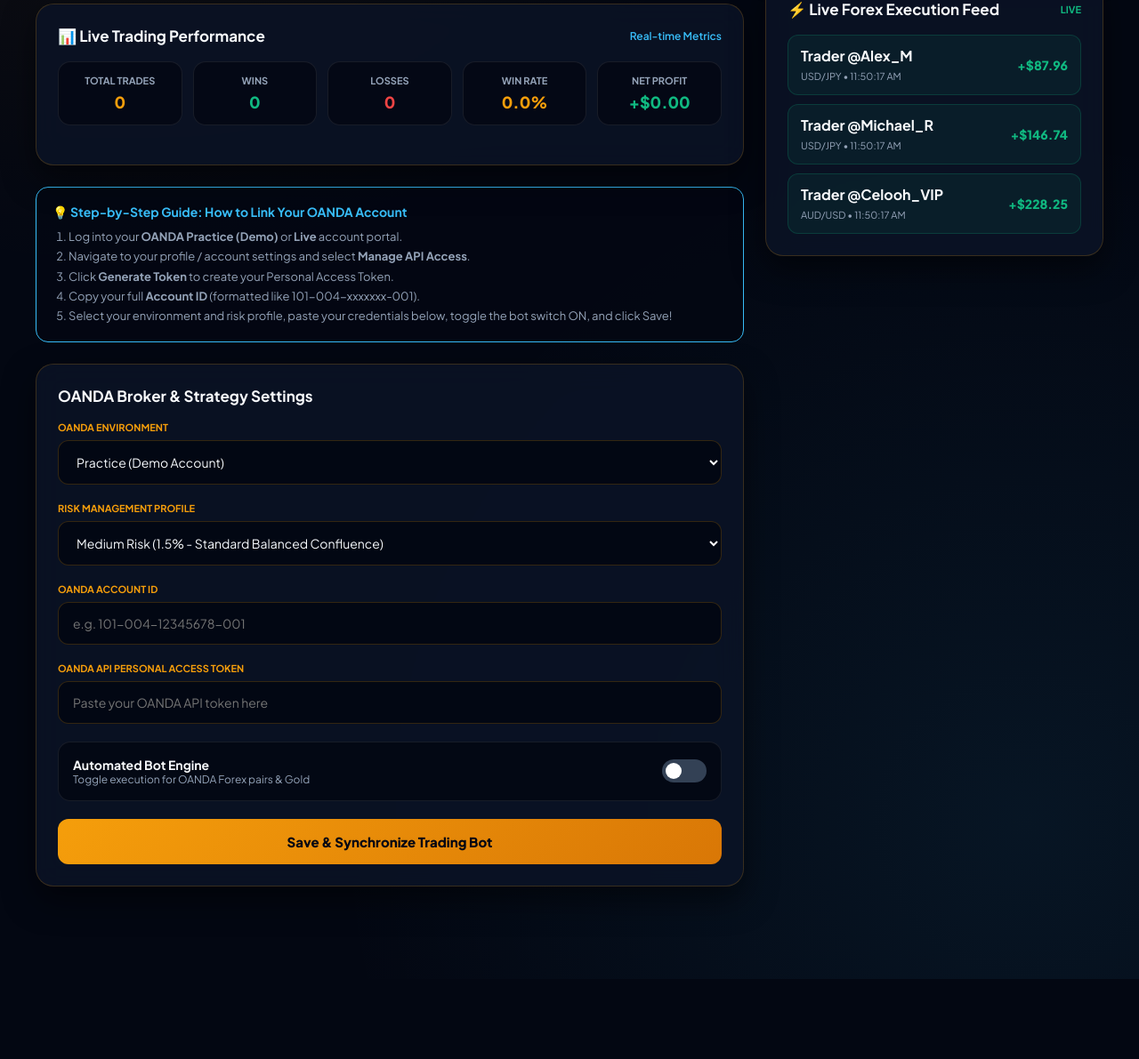
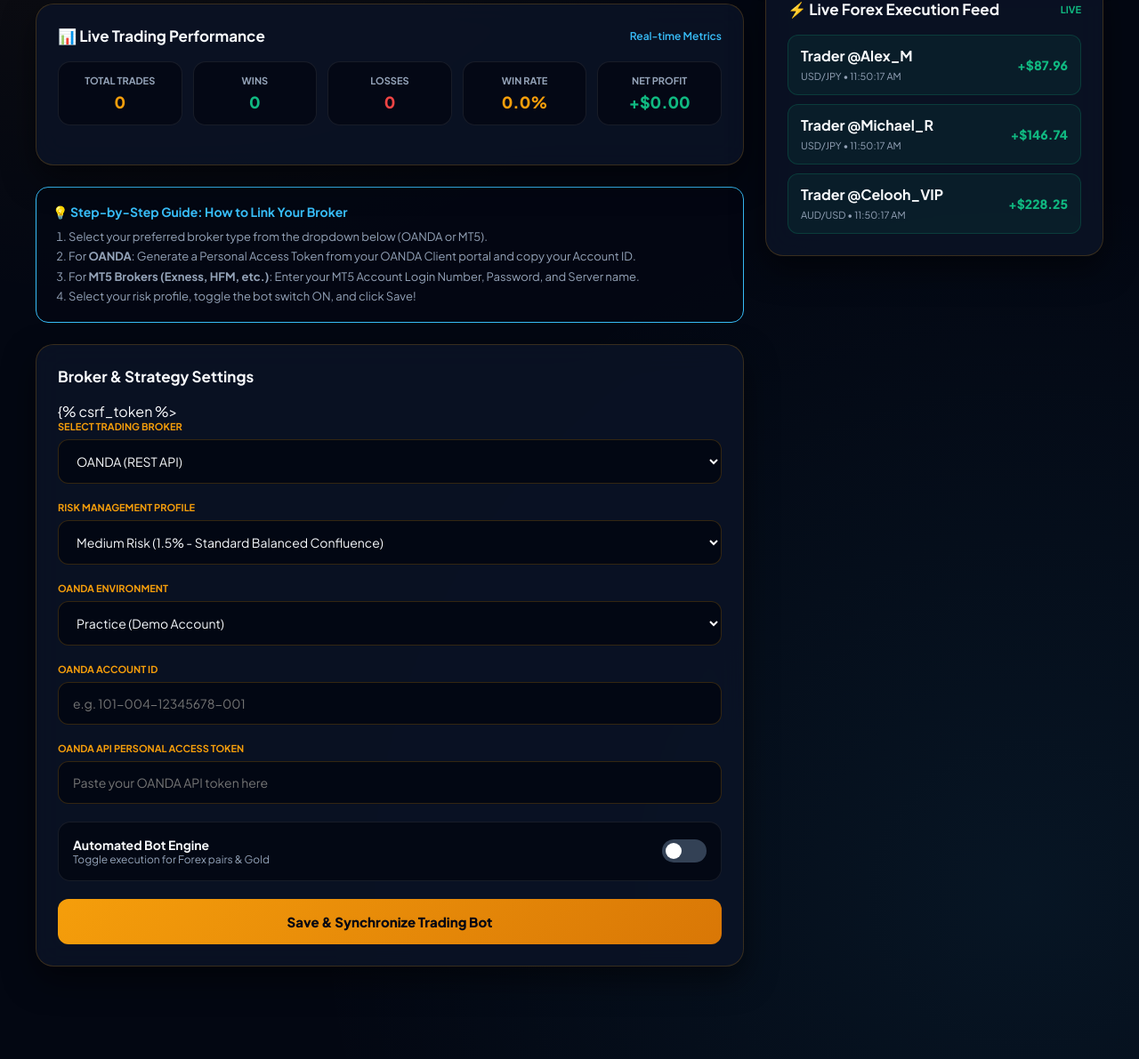
Before and after one commit to snowmanly101/deriv_trading_bot, a Django app: page /dashboard/ in a window 1280 px wide. Shown: the part 643-1834 px from the top of the page at 89% size. Before the commit the page ends 1744 px from the top, so only its background shows below. Run offline with Django 5.2, Linux system fonts and the light colour scheme; a user stored in the database is signed in; data comes from the database, SQL or seed files in the repository; data that the repository does not hold is empty.

Commit message:
Update dual-broker support

```diff
--- a/dashboard/templates/dashboard/index.html
+++ b/dashboard/templates/dashboard/index.html
@@ -327,8 +327,8 @@
         <div>
             <div class="hero-banner">
                 <div>
-                    <h2>Automated OANDA Forex Engine</h2>
-                    <p style="color: var(--text-muted); font-size: 13px;">Primary Broker Platform: OANDA REST API Connection</p>
+                    <h2>Automated Multi-Broker Trading Engine</h2>
+                    <p style="color: var(--text-muted); font-size: 13px;">Universal Algorithmic Strategy Connection</p>
                 </div>
             </div>
 
@@ -393,31 +393,30 @@
                 </div>
             </div>
 
-            <!-- OANDA Guidance Box -->
+            <!-- Broker Guidance Box -->
             <div class="guide-box">
-                <h4>💡 Step-by-Step Guide: How to Link Your OANDA Account</h4>
+                <h4>💡 Step-by-Step Guide: How to Link Your Broker</h4>
                 <ol>
-                    <li>Log into your <strong>OANDA Practice (Demo)</strong> or <strong>Live</strong> account portal.</li>
-                    <li>Navigate to your profile / account settings and select <strong>Manage API Access</strong>.</li>
-                    <li>Click <strong>Generate Token</strong> to create your Personal Access Token.</li>
-                    <li>Copy your full <strong>Account ID</strong> (formatted like <code>101-004-xxxxxxx-001</code>).</li>
-                    <li>Select your environment and risk profile, paste your credentials below, toggle the bot switch ON, and click Save!</li>
+                    <li>Select your preferred broker type from the dropdown below (OANDA or MT5).</li>
+                    <li>For <strong>OANDA</strong>: Generate a Personal Access Token from your OANDA Client portal and copy your Account ID.</li>
+                    <li>For <strong>MT5 Brokers (Exness, HFM, etc.)</strong>: Enter your MT5 Account Login Number, Password, and Server name.</li>
+                    <li>Select your risk profile, toggle the bot switch ON, and click Save!</li>
                 </ol>
             </div>
 
             <div class="card">
                 <div class="card-header">
-                    <span class="card-title">OANDA Broker & Strategy Settings</span>
+                    <span class="card-title">Broker & Strategy Settings</span>
                 </div>
 
                 <form method="POST" action="{% url 'update_broker_settings' %}">
-                    {% csrf_token %}
+                    {% csrf_token %>
 
                     <div class="form-group">
-                        <label>OANDA Environment</label>
-                        <select name="oanda_environment" class="form-control" style="cursor: pointer;">
-                            <option value="practice" {% if profile.oanda_environment == 'practice' %}selected{% endif %}>Practice (Demo Account)</option>
-                            <option value="live" {% if profile.oanda_environment == 'live' %}selected{% endif %}>Live (Real Money Account)</option>
+                        <label>Select Trading Broker</label>
+                        <select name="broker_type" id="brokerTypeSelect" class="form-control" style="cursor: pointer;" onchange="toggleBrokerFields()">
+                            <option value="oanda" {% if profile.broker_type == 'oanda' or not profile.broker_type %}selected{% endif %}>OANDA (REST API)</option>
+                            <option value="mt5" {% if profile.broker_type == 'mt5' %}selected{% endif %}>MT5 Broker (Exness, HFM, IC Markets, etc.)</option>
                         </select>
                     </div>
 
@@ -430,25 +429,60 @@
                         </select>
                     </div>
 
+                    <!-- OANDA Fields Group -->
+                    <div id="oandaFields">
+                        <div class="form-group">
+                            <label>OANDA Environment</label>
+                            <select name="oanda_environment" class="form-control" style="cursor: pointer;">
+                                <option value="practice" {% if profile.oanda_environment == 'practice' %}selected{% endif %}>Practice (Demo Account)</option>
+                                <option value="live" {% if profile.oanda_environment == 'live' %}selected{% endif %}>Live (Real Money Account)</option>
+                            </select>
+                        </div>
+
                         <div class="form-group">
                             <label>OANDA Account ID</label>
                             <input type="text" name="oanda_account_id" class="form-control"
                                    value="{{ profile.oanda_account_id|default:'' }}"
-                               placeholder="e.g. 101-004-12345678-001" required>
+                                   placeholder="e.g. 101-004-12345678-001">
                         </div>
 
                         <div class="form-group">
                             <label>OANDA API Personal Access Token</label>
                             <input type="password" name="oanda_api_token" class="form-control"
                                    value="{{ profile.oanda_api_token|default:'' }}"
-                               placeholder="Paste your OANDA API token here" required>
+                                   placeholder="Paste your OANDA API token here">
+                        </div>
+                    </div>
+
+                    <!-- MT5 Fields Group -->
+                    <div id="mt5Fields" style="display: none;">
+                        <div class="form-group">
+                            <label>MT5 Login / Account Number</label>
+                            <input type="text" name="mt5_login" class="form-control"
+                                   value="{{ profile.mt5_login|default:'' }}"
+                                   placeholder="e.g. 50123456">
+                        </div>
+
+                        <div class="form-group">
+                            <label>MT5 Password</label>
+                            <input type="password" name="mt5_password" class="form-control"
+                                   value="{{ profile.mt5_password|default:'' }}"
+                                   placeholder="Your MT5 trading password">
+                        </div>
+
+                        <div class="form-group">
+                            <label>MT5 Server Name</label>
+                            <input type="text" name="mt5_server" class="form-control"
+                                   value="{{ profile.mt5_server|default:'' }}"
+                                   placeholder="e.g. Exness-RealTrial or Exness-MT5">
+                        </div>
                     </div>
 
                     <!-- Modern Toggle Switch -->
                     <div class="switch-container">
                         <div>
                             <div style="font-weight: 700; font-size: 14px;">Automated Bot Engine</div>
-                            <div style="color: var(--text-muted); font-size: 12px;">Toggle execution for OANDA Forex pairs & Gold</div>
+                            <div style="color: var(--text-muted); font-size: 12px;">Toggle execution for Forex pairs & Gold</div>
                         </div>
                         <label class="switch">
                             <input type="checkbox" id="botToggle" name="is_bot_active"
@@ -467,12 +501,16 @@
             <div class="card">
                 <div class="card-header">
                     <span class="card-title">System Status</span>
-                    <span class="trial-badge">● OANDA REST API</span>
+                    <span class="trial-badge">● DUAL-ENGINE ACTIVE</span>
                 </div>
 
-                <div style="font-size: 12px; color: var(--text-muted);">ACCOUNT STATUS</div>
+                <div style="font-size: 12px; color: var(--text-muted);">ACTIVE BROKER</div>
                 <div style="font-size: 15px; font-weight: 700; color: var(--neon-gold); margin: 4px 0 16px 0;">
-                    {% if profile.oanda_account_id %} Connected ({{ profile.oanda_account_id }}) {% else %} Pending OANDA Setup {% endif %}
+                    {% if profile.broker_type == 'mt5' %}
+                        {% if profile.mt5_login %} MT5 Connected ({{ profile.mt5_login }}) {% else %} Pending MT5 Setup {% endif %}
+                    {% else %}
+                        {% if profile.oanda_account_id %} OANDA Connected ({{ profile.oanda_account_id }}) {% else %} Pending OANDA Setup {% endif %}
+                    {% endif %}
                 </div>
 
                 <div style="font-size: 12px; color: var(--text-muted);">BOT ALGORITHM</div>
@@ -524,6 +562,21 @@
 
     <!-- Interactive Toggle UI & Live Execution Stream Script -->
     <script>
+        function toggleBrokerFields() {
+            const brokerVal = document.getElementById('brokerTypeSelect').value;
+            const oandaDiv = document.getElementById('oandaFields');
+            const mt5Div = document.getElementById('mt5Fields');
+            if (brokerVal === 'mt5') {
+                oandaDiv.style.display = 'none';
+                mt5Div.style.display = 'block';
+            } else {
+                oandaDiv.style.display = 'block';
+                mt5Div.style.display = 'none';
+            }
+        }
+        // Run on load to set correct initial state
+        toggleBrokerFields();
+
         const botToggle = document.getElementById('botToggle');
         const botStatusDisplay = document.getElementById('botStatusDisplay');
 
--- a/dashboard/views.py
+++ b/dashboard/views.py
@@ -35,7 +35,6 @@ def custom_logout_view(request):
 def dashboard_view(request):
     profile, created = Profile.objects.get_or_create(user=request.user)
 
-    # Default bulletproof fallback market intelligence
     market_intelligence = {
         'top_asset': 'XAU/USD (Gold) & EUR/USD',
         'market_bias': 'Bullish Confluence',
@@ -45,7 +44,6 @@ def dashboard_view(request):
     }
 
     try:
-        # Fetching live financial news sentiment headlines using your live Finnhub API key
         response = requests.get("https://finnhub.io/api/v1/news?category=forex&token=db7cg41r01qptb5pccs0db7cg41r01qptb5pccsg", timeout=3)
         if response.status_code == 200:
             news_data = response.json()
@@ -54,7 +52,6 @@ def dashboard_view(request):
                 if latest_headline:
                     market_intelligence['news_event'] = f"Live Feed: {latest_headline}"
     except Exception:
-        # Failsafe: Keeps default professional briefing active if network/API is restricted
         pass
 
     return render(request, 'dashboard/index.html', {
@@ -67,15 +64,22 @@ def update_broker_settings(request):
     if request.method == 'POST':
         profile, created = Profile.objects.get_or_create(user=request.user)
 
+        # Broker Type Selection
+        profile.broker_type = request.POST.get('broker_type', 'oanda')
+
         # OANDA Broker Credentials & Settings
         profile.oanda_environment = request.POST.get('oanda_environment', 'practice')
         profile.oanda_account_id = request.POST.get('oanda_account_id', '').strip()
         profile.oanda_api_token = request.POST.get('oanda_api_token', '').strip()
 
-        # Risk Management Settings (Low / Medium / High)
+        # MT5 Broker Credentials & Settings
+        profile.mt5_login = request.POST.get('mt5_login', '').strip()
+        profile.mt5_password = request.POST.get('mt5_password', '').strip()
+        profile.mt5_server = request.POST.get('mt5_server', '').strip()
+
+        # Risk Management Settings
         risk_level = request.POST.get('risk_level', 'medium').lower()
-        if hasattr(profile, 'risk_level'):
-            profile.risk_level = risk_level
+        profile.risk_level = risk_level
 
         # Bot Toggle Control
         profile.is_bot_active = request.POST.get('is_bot_active') == 'on'
```
Also changed, not shown: dashboard/models.py (+10 -3 lines), oanda_bot_worker.py (+69 -67 lines). Lines whose indentation alone changed are shown as unchanged.
